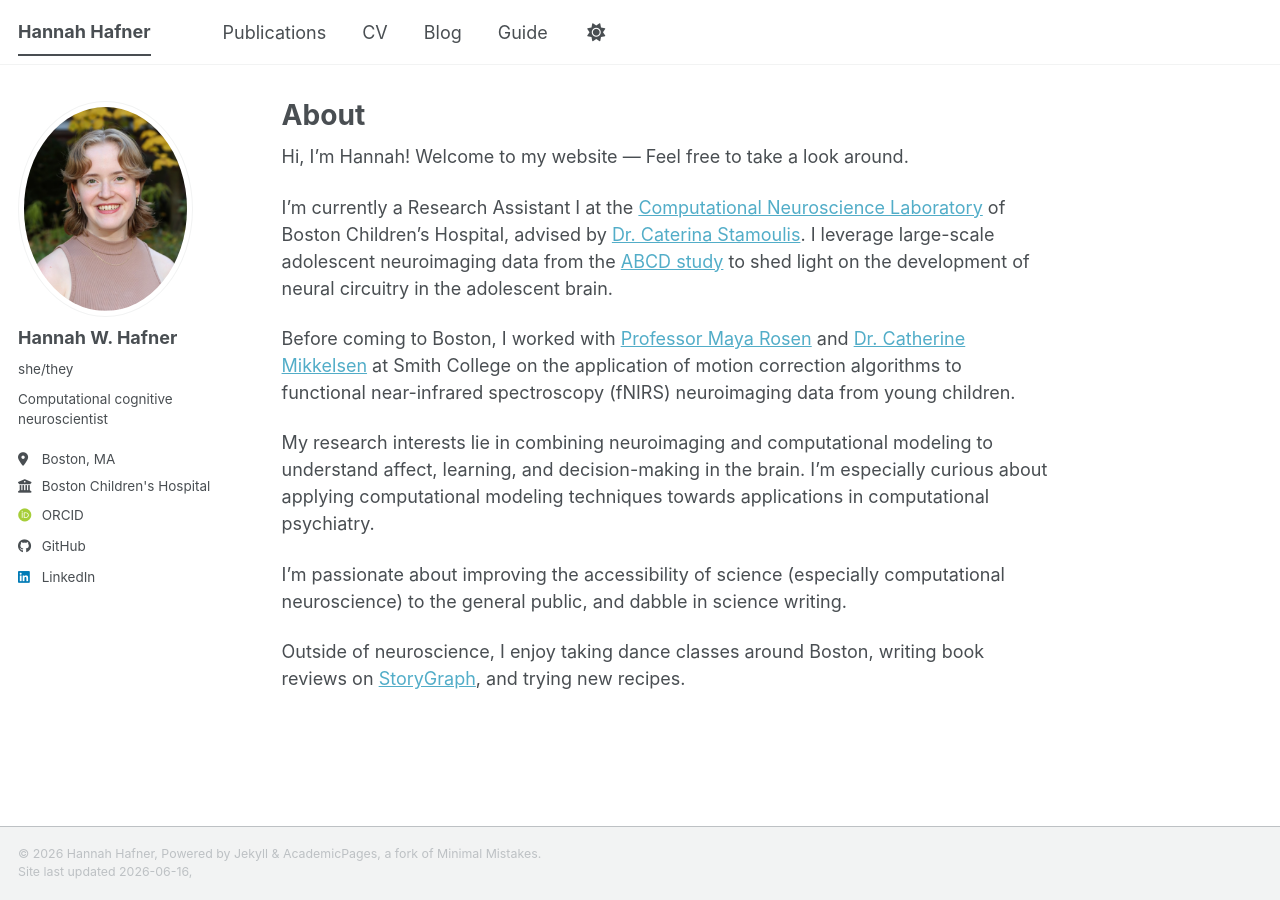
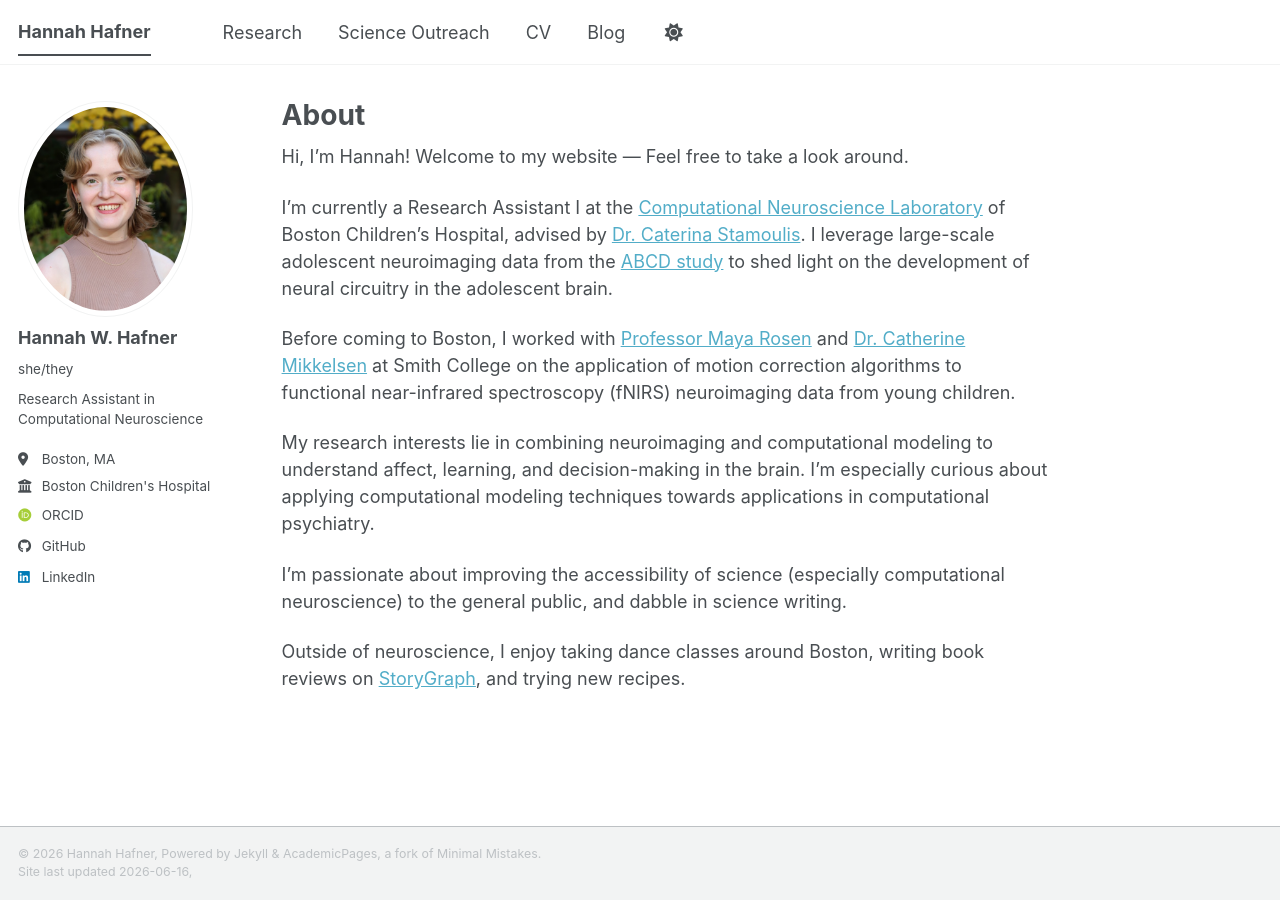
Before and after one commit to hannahhafner/hannahhafner.github.io, a Jekyll site: the page built from _pages/about.md, in a window 1280 px wide. Built offline with Jekyll 4.4.1, drawn with Linux system fonts in a browser that asks for light colours; some web fonts are replaced; a script bundle is joined from its source files by our own code; library files that are not in the unit come from our copies.

Commit message:
Add scicomm page, begin research page

```diff
--- a/_config.yml
+++ b/_config.yml
@@ -26,7 +26,7 @@ author:
   avatar           : "Headshot.png"
   name             : "Hannah W. Hafner"
   pronouns         : "she/they"
-  bio              : "Computational cognitive neuroscientist"
+  bio              : "Research Assistant in Computational Neuroscience"
   location         : "Boston, MA"
   employer         : "Boston Children's Hospital"
   uri              : # URL
--- a/_data/navigation.yml
+++ b/_data/navigation.yml
@@ -8,8 +8,8 @@
 #      Markdown formatted page while the second is generated using JSON.
 
 main:
-  - title: "Publications"
-    url: /publications/
+  - title: "Research"
+    url: /research/
 
   #- title: "Talks"
   #  url: /talks/
@@ -17,8 +17,11 @@ main:
   #- title: "Teaching"
   #  url: /teaching/
 
-  #- title: "Portfolio"
-  #  url: /portfolio/
+  # - title: "Portfolio"
+  #   url: /portfolio/
+
+  - title: "Science Outreach"
+    url: /scicomm/
 
   - title: "CV"
     url: /cv/
@@ -29,5 +32,5 @@ main:
   # - title: "CV"
   #   url: /cv-json/
 
-  - title: "Guide"
-    url: /markdown/
+  # - title: "Guide"
+  #   url: /markdown/
```
Also changed, not shown: _pages/research.md (added, +19 -0 lines), _pages/scicomm.md (added, +24 -0 lines), images/SynaptalksLogo.png (added), images/biographic_info.png (deleted), images/navigation.png (deleted), images/scicomm_workshop.jpeg (added).
